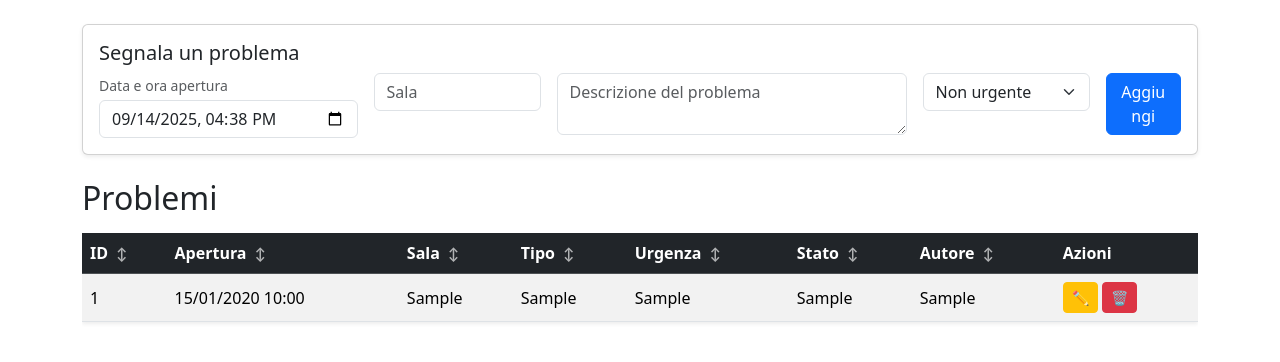
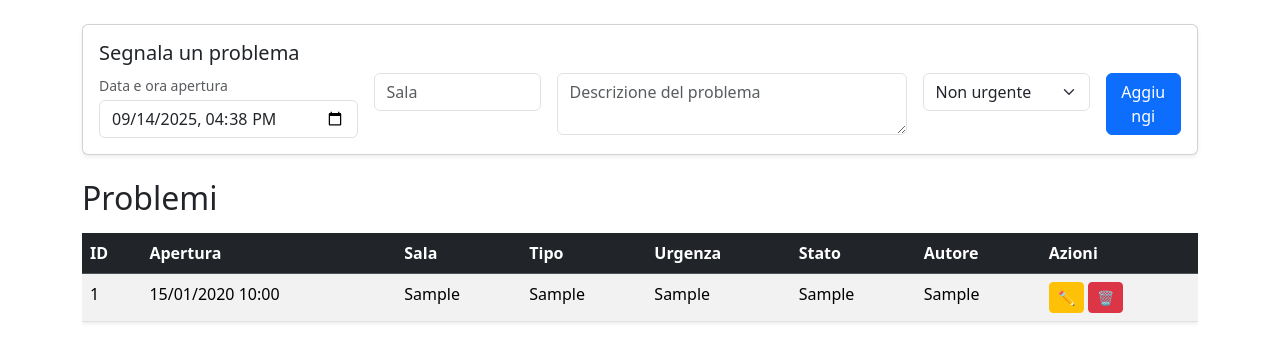
Before and after one commit to Roccotot/SigraFilm-NOC, a Flask app: page / in a window 1280 px wide. Shown: the part 76-438 px from the top of the page. Run offline with Flask 3, Linux system fonts and the light colour scheme; the visitor is signed in with stand-in values (Sample User, id 1); tables that the repository leaves empty hold one stand-in row (values such as "Sample post").

Commit message:
Update dashboard.html

```diff
--- a/templates/dashboard.html
+++ b/templates/dashboard.html
@@ -5,13 +5,6 @@
   <title>Dashboard - SigraFilm</title>
   <meta name="viewport" content="width=device-width, initial-scale=1">
   <link href="https://cdn.jsdelivr.net/npm/bootstrap@5.3.2/dist/css/bootstrap.min.css" rel="stylesheet">
-  <style>
-    th.sortable { cursor: pointer; user-select: none; white-space: nowrap; }
-    th.sortable .indicator { font-size: .8rem; opacity: .65; margin-left: .25rem; }
-    th[aria-sort="ascending"]  .indicator::after { content: "▲"; }
-    th[aria-sort="descending"] .indicator::after { content: "▼"; }
-    th[aria-sort="none"]       .indicator::after { content: "↕"; }
-  </style>
 </head>
 <body>
 
@@ -84,18 +77,18 @@
     <h2 class="mb-3">Problemi</h2>
     {% if problems %}
       <div class="table-responsive">
-        <table class="table table-striped table-hover shadow-sm align-middle" id="problemsTable">
+        <table class="table table-striped table-hover shadow-sm">
           <thead class="table-dark">
             <tr>
-              <th scope="col" data-type="number"   class="sortable" aria-sort="none">ID <span class="indicator" aria-hidden="true"></span></th>
-              <th scope="col" data-type="date"     class="sortable" aria-sort="none">Apertura <span class="indicator" aria-hidden="true"></span></th>
-              <th scope="col" data-type="text"     class="sortable" aria-sort="none">Sala <span class="indicator" aria-hidden="true"></span></th>
-              <th scope="col" data-type="text"     class="sortable" aria-sort="none">Tipo <span class="indicator" aria-hidden="true"></span></th>
-              <th scope="col" data-type="priority" class="sortable" aria-sort="none">Urgenza <span class="indicator" aria-hidden="true"></span></th>
-              <th scope="col" data-type="text"     class="sortable" aria-sort="none">Stato <span class="indicator" aria-hidden="true"></span></th>
-              <th scope="col" data-type="text"     class="sortable" aria-sort="none">Autore <span class="indicator" aria-hidden="true"></span></th>
+              <th>ID</th>
+              <th>Apertura</th> <!-- era: Cinema -->
+              <th>Sala</th>
+              <th>Tipo</th>
+              <th>Urgenza</th>
+              <th>Stato</th>
+              <th>Autore</th>
               {% if session.get("role") == "admin" %}
-                <th scope="col" class="no-sort">Azioni</th>
+                <th>Azioni</th>
               {% endif %}
             </tr>
           </thead>
@@ -108,18 +101,12 @@
               {% endif %}
             ">
               <td>{{ p.id }}</td>
-
-              <!-- Per l'ordinamento corretto, metto un valore ISO in data-sort -->
-              <td data-sort="{{ (p.apertura.isoformat() if p.apertura else '') }}">
-                {{ p.apertura.strftime('%d/%m/%Y %H:%M') if p.apertura else '-' }}
-              </td>
-
+              <td>{{ p.apertura.strftime('%d/%m/%Y %H:%M') if p.apertura else '-' }}</td>
               <td>{{ p.sala }}</td>
               <td>{{ p.tipo }}</td>
               <td>{{ p.urgenza }}</td>
               <td>{{ p.stato }}</td>
               <td>{{ p.autore }}</td>
-
               {% if session.get("role") == "admin" %}
               <td class="text-nowrap">
                 <a href="{{ url_for('edit_problem', problem_id=p.id) }}" class="btn btn-sm btn-warning">✏</a>
@@ -140,84 +127,16 @@
 
   <script src="https://cdn.jsdelivr.net/npm/bootstrap@5.3.2/dist/js/bootstrap.bundle.min.js"></script>
 
+  <!-- Precompila il datetime-local con l'ora locale attuale -->
   <script>
-    // Precompila il datetime-local con l'ora locale attuale se vuoto
     document.addEventListener('DOMContentLoaded', () => {
       const dt = document.querySelector('input[name="apertura"]');
       if (dt && !dt.value) {
         const now = new Date();
         now.setMinutes(now.getMinutes() - now.getTimezoneOffset());
-        dt.value = now.toISOString().slice(0, 16);
+        dt.value = now.toISOString().slice(0, 16); // yyyy-MM-ddTHH:mm
       }
     });
-
-    // Ordinamento tabella al click sulle intestazioni
-    (function() {
-      const table = document.getElementById('problemsTable');
-      if (!table) return;
-
-      const getCell = (row, idx) => row.children[idx];
-
-      const priorityRank = {
-        "Critico": 3,
-        "Urgente": 2,
-        "Non urgente": 1
-      };
-
-      const extractors = {
-        number: (cell) => {
-          const n = parseFloat((cell.dataset.sort || cell.textContent).replace(',', '.'));
-          return isNaN(n) ? -Infinity : n;
-        },
-        date: (cell) => {
-          const v = cell.dataset.sort || cell.textContent;
-          const t = Date.parse(v);
-          return isNaN(t) ? -Infinity : t;
-        },
-        priority: (cell) => priorityRank[(cell.textContent || '').trim()] || 0,
-        text: (cell) => (cell.textContent || '').trim().toLocaleLowerCase('it')
-      };
-
-      // Inizializza headers
-      const headers = Array.from(table.querySelectorAll('thead th')).filter(th => !th.classList.contains('no-sort'));
-      headers.forEach((th, idx) => {
-        th.classList.add('sortable');
-        if (!th.hasAttribute('aria-sort')) th.setAttribute('aria-sort', 'none');
-        if (!th.querySelector('.indicator')) {
-          const sp = document.createElement('span');
-          sp.className = 'indicator';
-          sp.setAttribute('aria-hidden', 'true');
-          th.appendChild(sp);
-        }
-
-        th.addEventListener('click', () => {
-          const type = th.dataset.type || 'text';
-          const current = th.getAttribute('aria-sort');
-          const nextOrder = current === 'ascending' ? 'descending' : 'ascending';
-
-          // reset altri header
-          headers.forEach(h => h.setAttribute('aria-sort', h === th ? nextOrder : 'none'));
-
-          const tbody = table.tBodies[0];
-          const rows = Array.from(tbody.rows).map((row, originalIndex) => ({ row, originalIndex }));
-
-          const getKey = (r) => extractors[type](getCell(r.row, idx));
-
-          rows.sort((a, b) => {
-            const ka = getKey(a), kb = getKey(b);
-            if (ka < kb) return nextOrder === 'ascending' ? -1 : 1;
-            if (ka > kb) return nextOrder === 'ascending' ? 1 : -1;
-            // sort stabile
-            return a.originalIndex - b.originalIndex;
-          });
-
-          // riappendi in nuovo ordine
-          const frag = document.createDocumentFragment();
-          rows.forEach(({row}) => frag.appendChild(row));
-          tbody.appendChild(frag);
-        });
-      });
-    })();
   </script>
 </body>
 </html>
```
